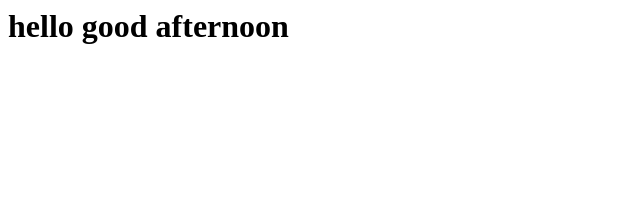
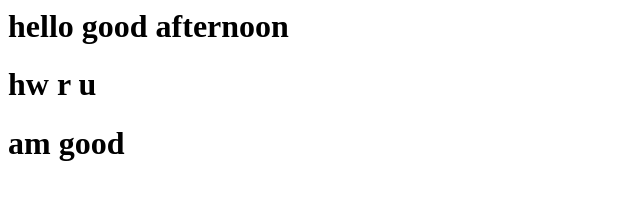
Before and after one commit to manasa0394/Manasa-SG, a plain HTML site: page index.html in a window 1280 px wide. Shown: the whole page, without its empty margins (0-640 px from the left). Drawn offline with Linux system fonts and the light colour scheme.

Commit message:
Added 3rd line

```diff
--- a/index.html
+++ b/index.html
@@ -1 +1,3 @@
 <h1>hello good afternoon</h1>
+<h1>hw r u</h1>
+<h1>am good</h1>
```
